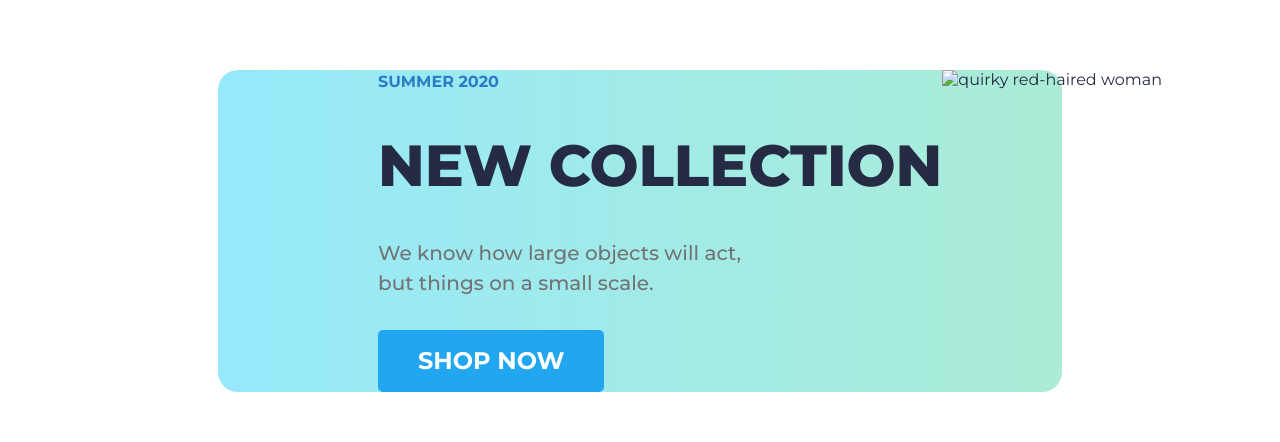
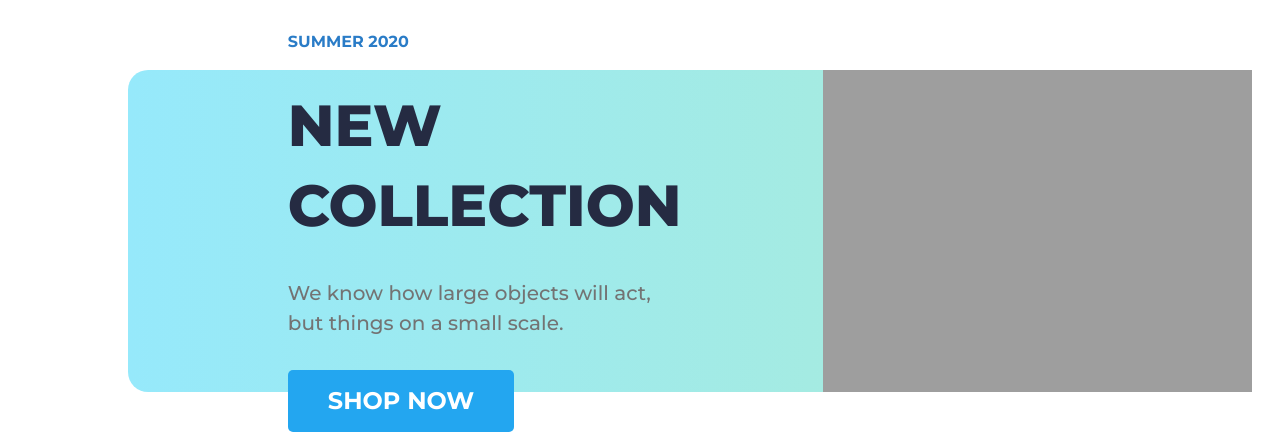
Before and after one commit to eduardobortolotti1/desafio-2-compass, a plain HTML site: page index.html in a window 1280 px wide. Shown: the part 209-651 px from the top of the page. Drawn offline with Linux system fonts and the light colour scheme; the site is published under a folder, as on GitHub Pages, so addresses that start at the root find nothing.

Commit message:
fix(pages): fixed github pages image exhibition

```diff
--- a/index.html
+++ b/index.html
@@ -130,7 +130,7 @@
             <h4>We know how large objects will act, but things on a small scale.</h4>
             <button class="btn btn-text btn-primary">SHOP NOW</button>
           </div>
-          <img src="/img/hero/hero-xs.png" class="hero-image" alt="quirky red-haired woman" draggable="false" />
+          <img src="img/hero/hero-xs.png" class="hero-image" alt="quirky red-haired woman" draggable="false" />
         </div>
       </div>
     </section>
```
